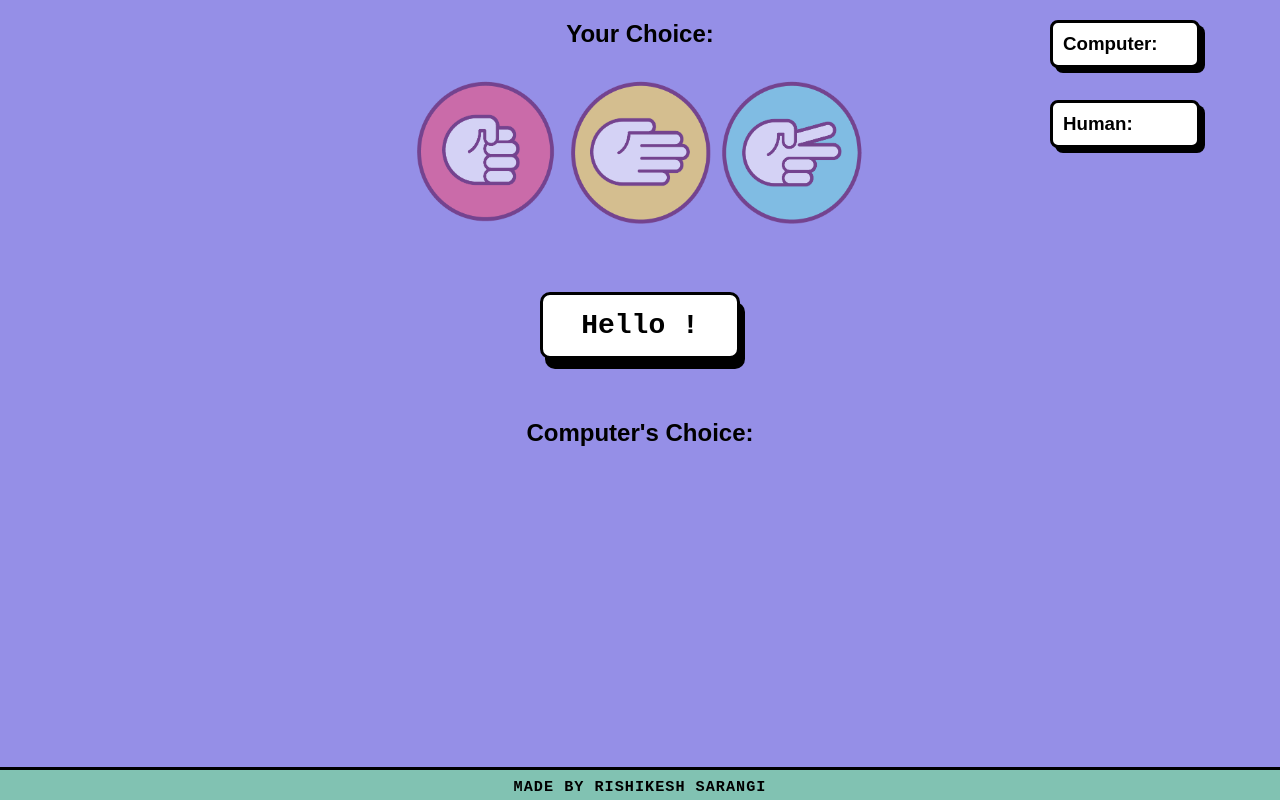
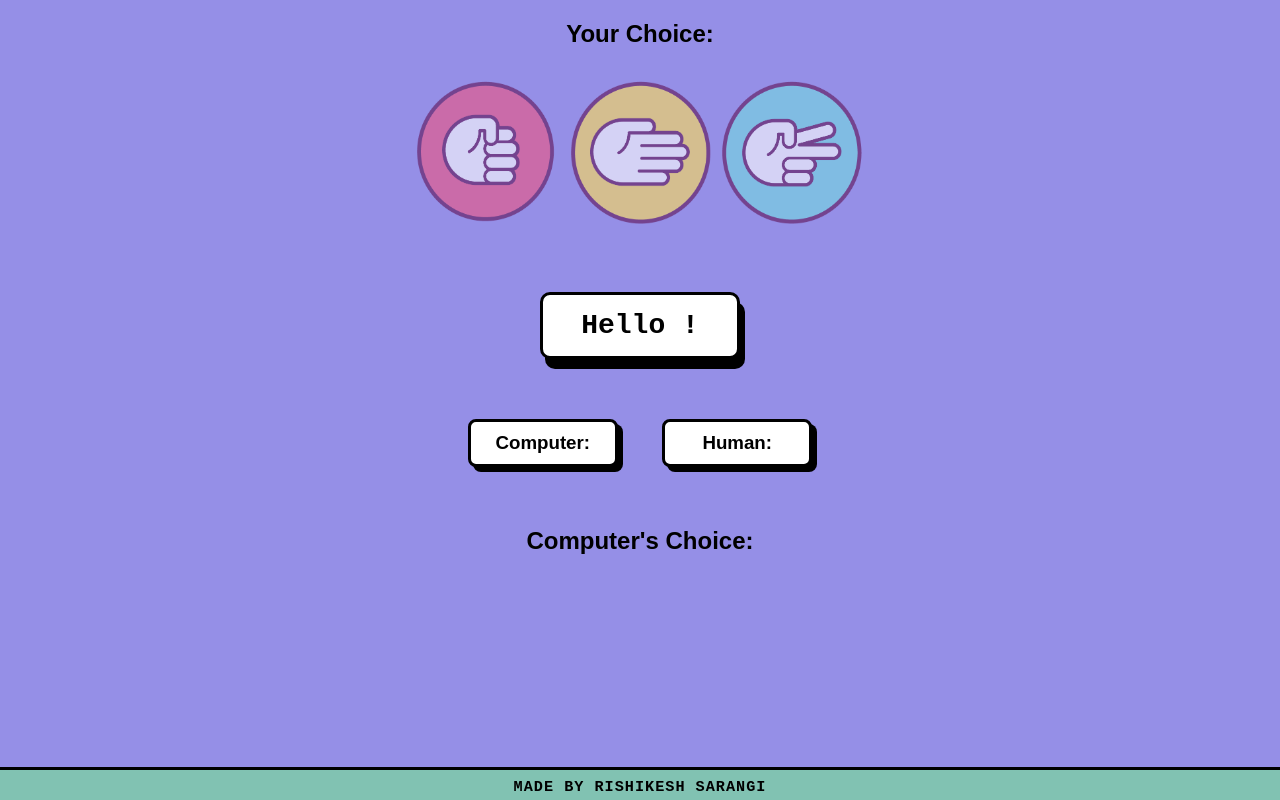
Before and after one commit to rishikesh-sarangi/RockPaperScissor, a plain HTML site: page index.html in a window 1280 px wide. Drawn offline with nearby package versions, Linux system fonts and the light colour scheme.

Commit message:
Update index.html

```diff
--- a/index.html
+++ b/index.html
@@ -231,22 +231,23 @@
         margin-bottom: 60px;
       }
       .score {
-        position: absolute;
-        top: 0;
-        right: 5rem;
-      }
-      .score-human {
-        top: 5rem;
+        display: flex;
+        align-items: center;
+        justify-content: center;
       }
       .score-comp,
       .score-human {
-        margin-top: 20px;
         background-color: #fff;
         padding: 10px;
         border-radius: 8px;
         width: 150px;
         border: 3px solid black;
         box-shadow: 5px 5px black;
+        margin-bottom: 20px;
+        display: inline-block;
+        margin-left: 20px;
+        margin-right: 20px;
+        margin-bottom: 60px;
       }
       footer a {
         font-family: monospace;
@@ -291,6 +292,10 @@
     </div>
     <div class="the-game-2">
       <h3 id="result-html">Hello !</h3>
+      <div class="scoreboard">
+        <h3 class="score score-comp">Computer:</h3>
+        <h3 class="score score-human">Human:</h3>
+      </div>
       <h2>Computer's Choice:</h2>
 
       <img src="rock.png" class="computer com-rock" width="150" height="150" />
@@ -307,10 +312,6 @@
         height="150"
       />
     </div>
-    <div class="scoreboard">
-      <h3 class="score score-comp">Computer:</h3>
-      <h3 class="score score-human">Human:</h3>
-    </div>
     <footer>
       <h3>
         <a href="https://github.com/kasino789" target="_blank"
```
